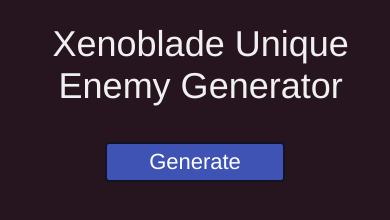
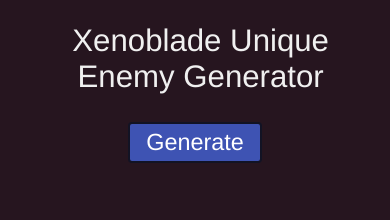
Before and after one commit to elfakyn/xc-enemy-generator, a plain HTML site: page index.html in a window 390 px wide. Drawn offline with Linux system fonts and the light colour scheme.

Commit message:
responsive css

```diff
--- a/index.html
+++ b/index.html
@@ -9,9 +9,9 @@
   height: auto;
   width: 95%;
   padding: 15px 15px 15px 15px;
-  margin: 0px auto 20px auto;
+  margin: 0px auto 0px auto;
   display: block;
-  font-size: 36px;
+  font-size: 8vw;
   font-family: "Helvetica Neue", Helvetica, Arial, sans-serif;
 }
 
@@ -25,13 +25,13 @@
   right: 0px;
   bottom: 0px;
   height: auto;
-  width: 180px;
+  width: 36%;
   padding: 5px 5px 5px 5px;
-  margin: 0px auto 0px auto;
+  margin: 3vw auto 3vw auto;
   display: block;
   background: #3e53b3;
   color: #FFFFFF;
-  font-size: 22px;
+  font-size: 6vw;
   font-family: "Helvetica Neue", Helvetica, Arial, sans-serif;
 }
 
@@ -41,9 +41,9 @@
   height: auto;
   width: 95%;
   padding: 15px 15px 15px 15px;
-  margin: 20px auto 0px auto;
+  margin: 0px auto 0px auto;
   display: inline-block;
-  font-size: 48px;
+  font-size: 10vw;
   font-family: "Helvetica Neue", Helvetica, Arial, sans-serif;
   font-weight: bold;
   color: #FFFFFF;
```
